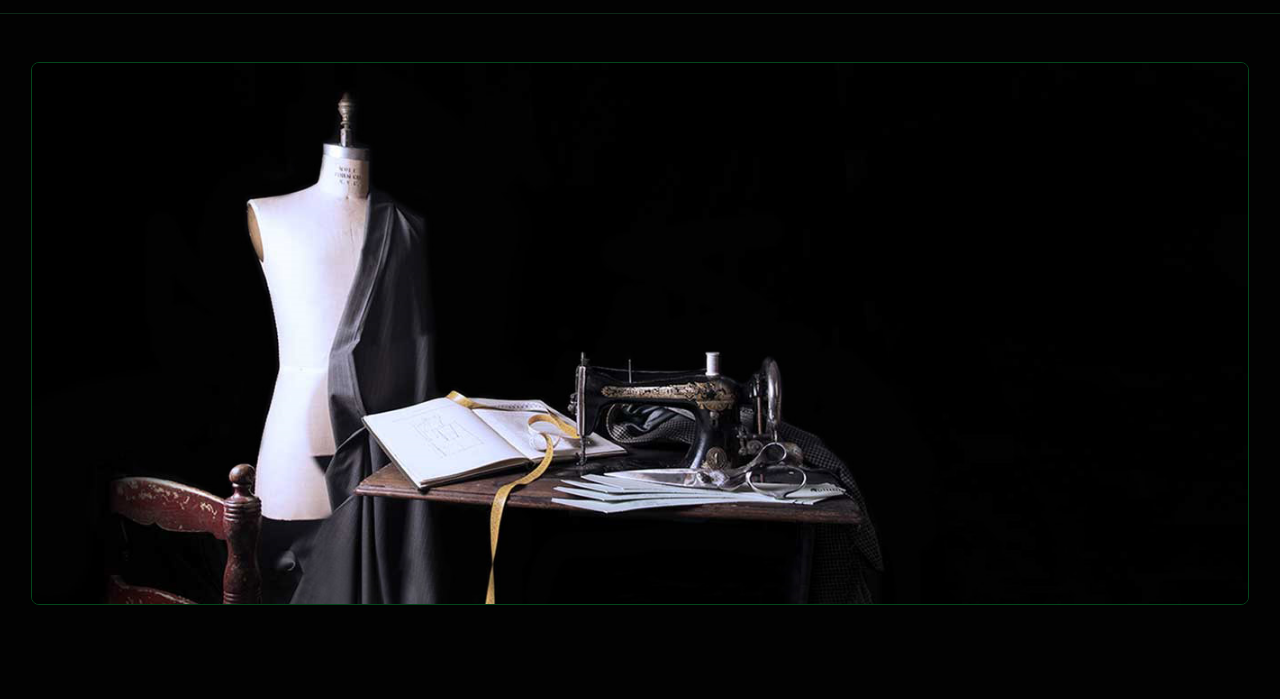
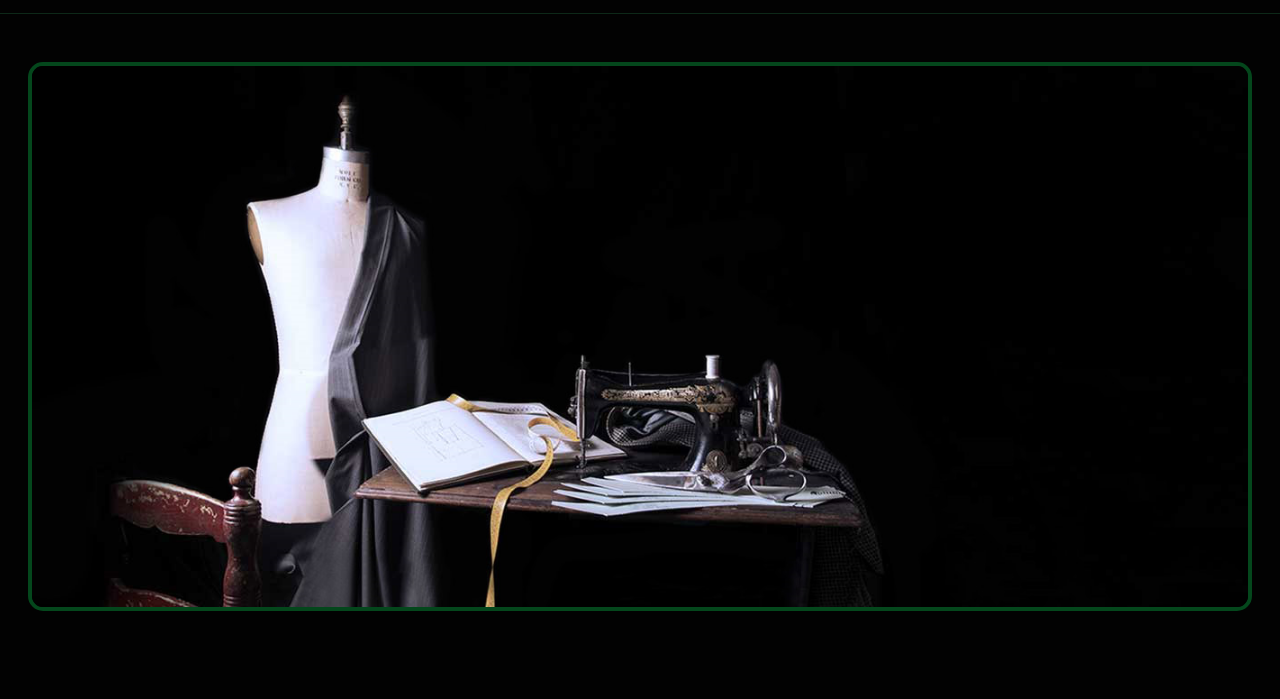
Before and after one commit to Al-Nisa-DesigningBrand/Al-Nisa, a plain HTML site: page index.html in a window 1280 px wide. Shown: the part 57-756 px from the top of the page. Drawn offline with Linux system fonts and the light colour scheme.

Commit message:
Update styles.css
Signed-off-by: Al-Nisa-DesigningBrand <friends.22384@gmail.com>

```diff
--- a/styles.css
+++ b/styles.css
@@ -144,8 +144,8 @@ body {
 .process-images img {
   max-width: 100%;
   height: auto;
-  border: 1px solid var(--subtle-accent-2);
-  border-radius: 8px;
+  border: 4px solid var(--subtle-accent-2);
+  border-radius: 15px;
 }
 
 /* Order Section */
```
